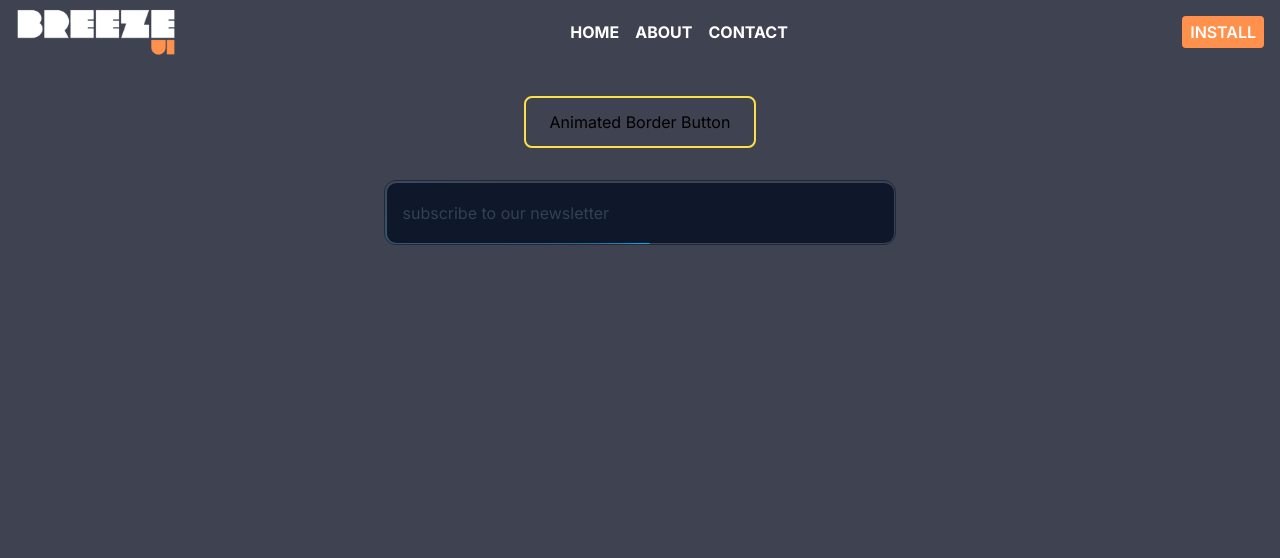
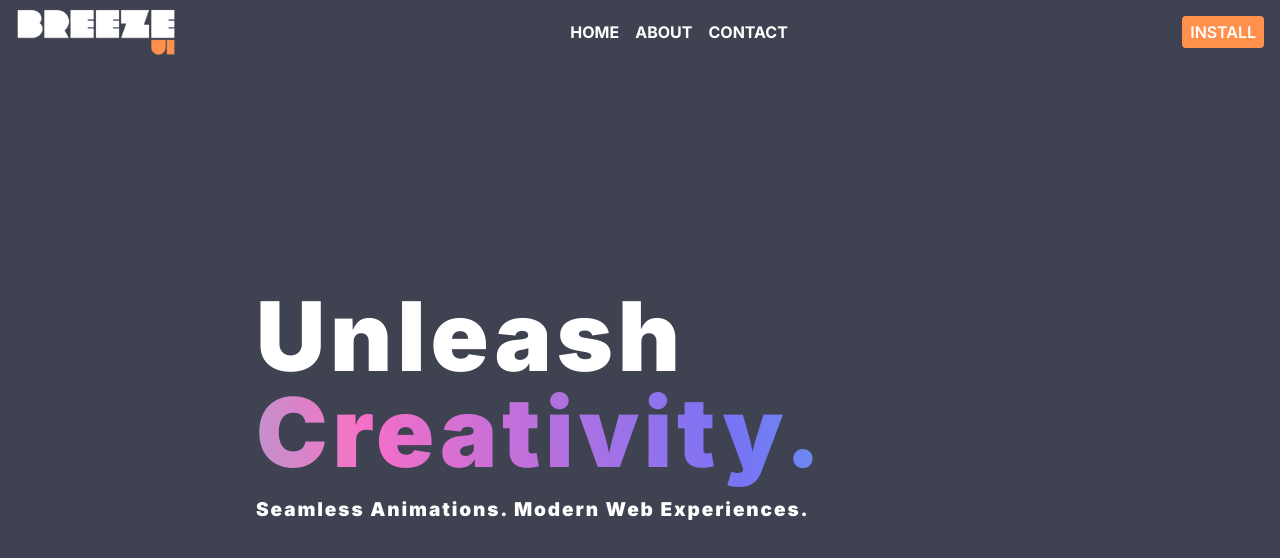
Before and after one commit to joshcallawaydev/breeze-ui-web, a Next.js app: page / in a window 1280 px wide. Shown: the top 558 px of the page. Built offline with nearby package versions, Linux system fonts and the light colour scheme.

Commit message:
FEATURE: add hero text with colour animation

```diff
--- a/app/page.tsx
+++ b/app/page.tsx
@@ -1,14 +1,18 @@
-import PulseButton from "./components/PulseButton";
-import ConicButton from "./components/ConicButton";
+// import PulseButton from "./components/PulseButton";
+// import ConicButton from "./components/ConicButton";
 import Navbar from "./components/Navbar";
 
 export default function Home() {
   return (
-    <div className="w-full min-h-screen flex flex-col items-center gap-8 m-auto bg-[#3F4250] text-base">
+    <div className="w-full min-h-screen flex flex-col items-center gap-8 m-auto bg-[#3F4250]">
       <Navbar />
+      <div className="h-auto flex flex-col gap-5 w-3/5 mx-auto mt-48 text-[#fff]">
+        <h3 className="text-[6rem] font-black leading-none tracking-wider">Unleash <span className="text-transparent bg-clip-text bg-gradient-text bg-[length:200%_200%] animate-gradient-move">Creativity.</span></h3>
+        <h5 className="text-[1.19rem] font-black leading-none tracking-widest">Seamless Animations. Modern Web Experiences.</h5>
+      </div>
       {/* <div className="flex items-center h-20 w-60 bg-gradient-to-r from-[#45565E] via-[#5E747F] to-[#728B97] animate-breeze-ocean p-6 rounded-lg">Background colour chnage</div> */}
-      <PulseButton />
-      <ConicButton />
+      {/* <PulseButton />
+      <ConicButton /> */}
     </div>
   );
 }
--- a/tailwind.config.ts
+++ b/tailwind.config.ts
@@ -19,6 +19,10 @@ const config: Config = {
         "breeze-border-fade": "borderColorChange 10s ease-in-out infinite",
         "breeze-border-rotate": "borderRotate 4s linear infinite",
         "breeze-rotate": "rotate 10s linear infinite",
+        'gradient-move': 'gradient 10s ease infinite',
+      },
+      backgroundImage: {
+        'gradient-text': 'linear-gradient(80deg, #ff6ec4, #7873f5, #3edce0, #ff6ec4)',
       },
       keyframes: {
         bgAnimation: {
@@ -60,6 +64,14 @@ const config: Config = {
           "0%": { transform: "rotate(0deg) scale(10)" },
           "100%": { transform: "rotate(-360deg) scale(10)" },
         },
+        gradient: {
+          '0%, 100%': {
+            backgroundPosition: '0% 50%',
+          },
+          '50%': {
+            backgroundPosition: '200% 50%',
+          },
+        },
       },
     },
   },
```
